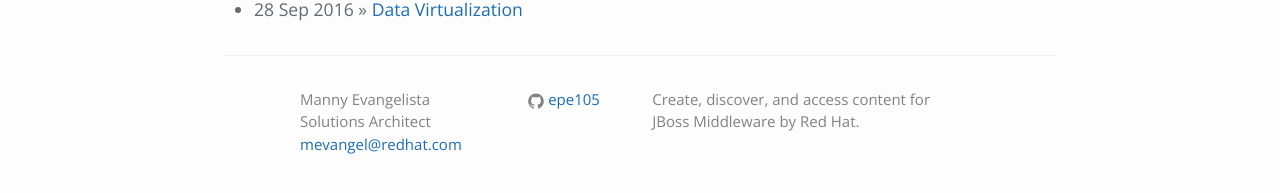
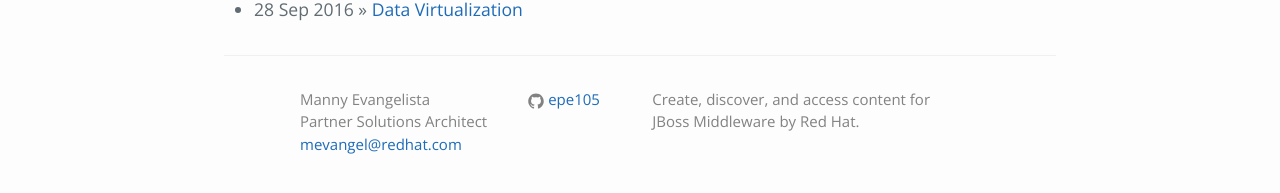
Before and after one commit to epe105/jboss-workshops, a Jekyll site: the page built from index.html, in a window 1280 px wide. Shown: the part 472-665 px from the top of the page. Built offline with Jekyll 4.4.1, drawn with Linux system fonts in a browser that asks for light colours; the list of posts is cut into pages by our own code.

Commit message:
Updated Title

```diff
--- a/_config.yml
+++ b/_config.yml
@@ -13,7 +13,7 @@
 # About/contact
 author:
   name: Manny Evangelista
-  vocation: Solutions Architect
+  vocation: Partner Solutions Architect
   email: mevangel@redhat.com
   github_username:  epe105
   twitter_username:
```
